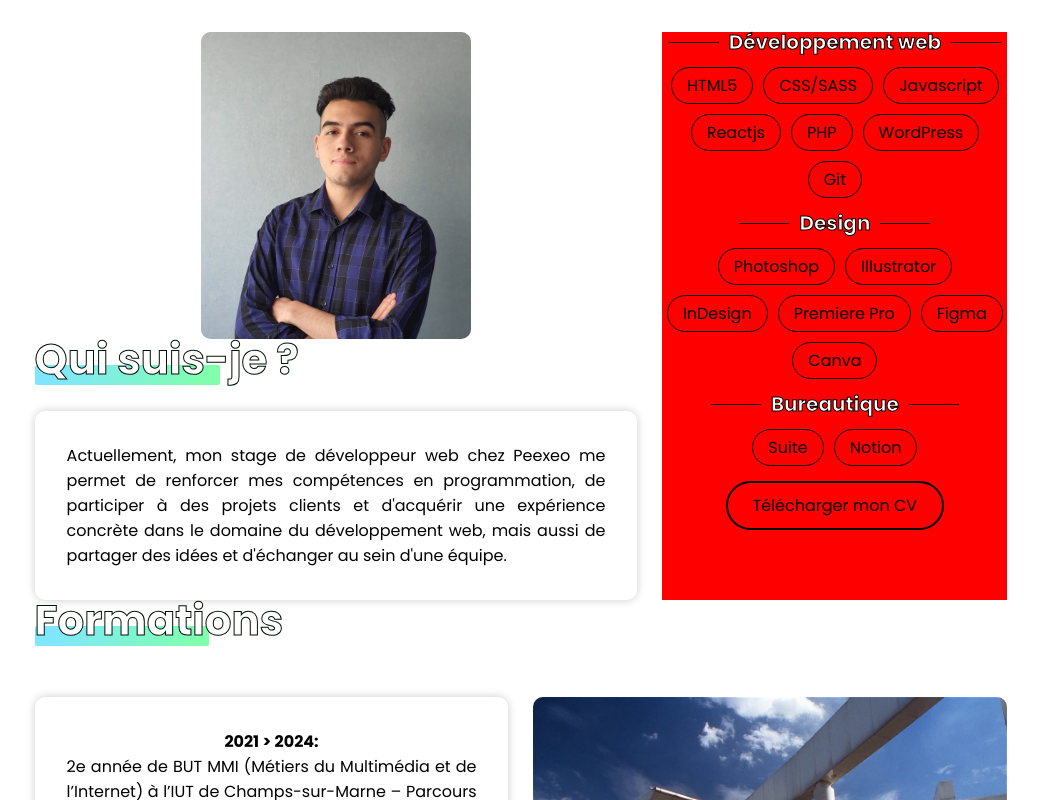
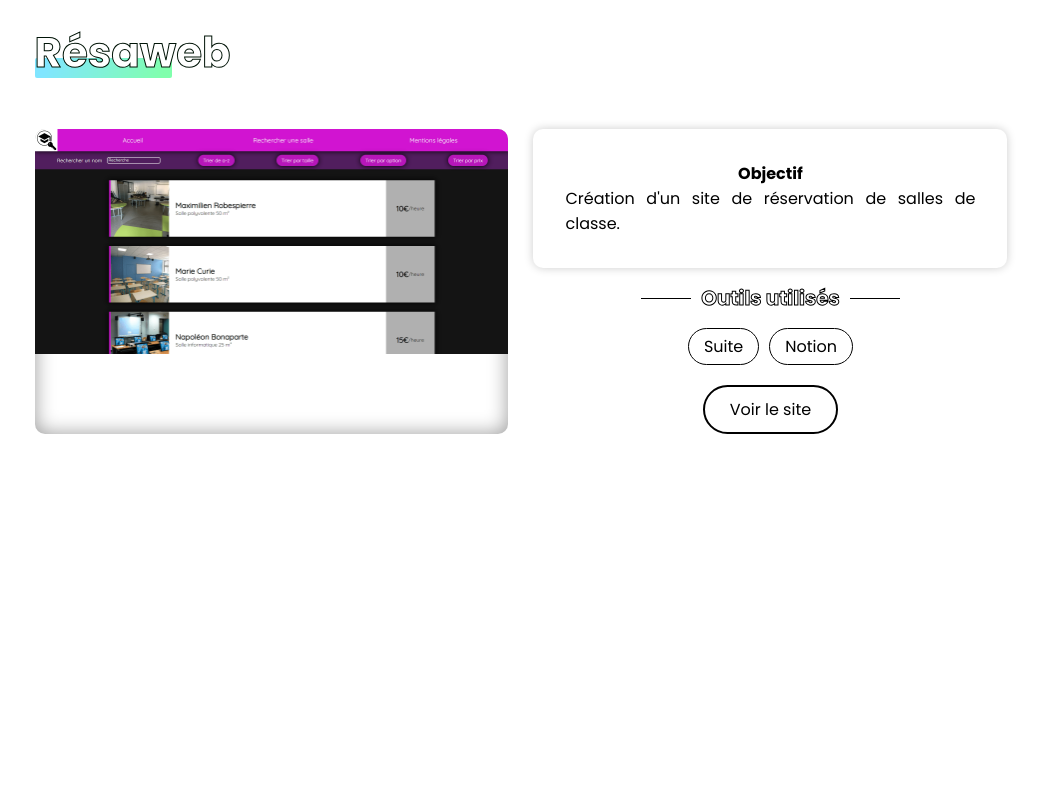
Before and after one commit to LilianFanilo/Portfolio-2023-Vitejs-React, a React (Vite) app: page /resaweb in a window 1280 px wide. Shown: the top 800 px of the page, without its empty margins (119-1160 px from the left). Built offline with nearby package versions, Linux system fonts and the light colour scheme.

Commit message:
Upd add SingleProjects

```diff
--- a/src/App.jsx
+++ b/src/App.jsx
@@ -1,10 +1,23 @@
 import './App.css'
+import { RouterProvider, createBrowserRouter } from 'react-router-dom'
 import Home from './screens/Home'
+import Resaweb from './screens/Resaweb'
+
+const router = createBrowserRouter([
+  {
+    path : '/',
+    element : <Home/>
+  },
+  {
+    path : '/resaweb',
+    element : <Resaweb/>
+  },
+])
 
 function App() {
   return (
     <>
-      <Home/>
+      <RouterProvider router={router}/>
     </>
   )
 }
--- a/src/components/cardSkillList/CardSkill.jsx
+++ b/src/components/cardSkillList/CardSkill.jsx
@@ -3,7 +3,7 @@ import s from './CardSkill.module.scss'
 const CardSkill = (props) => {
     return (
         <li className={s.CardSkill}>
-            <a href="">
+            <a href={props.url} >
                 <h3>
                     {props.children}
                 </h3>
--- a/src/components/cardSkillList/CardSkillList.jsx
+++ b/src/components/cardSkillList/CardSkillList.jsx
@@ -5,7 +5,7 @@ const CardSkillList = () => {
     return (
         <ul className={s.CardSkillList}>
             <CardSkill>Site MMI</CardSkill>
-            <CardSkill>Résaweb</CardSkill>
+            <CardSkill url='/resaweb' >Résaweb</CardSkill>
             <CardSkill>Yonnha</CardSkill>
             <CardSkill>DataViz</CardSkill>
             <CardSkill>Vovinam</CardSkill>
--- a/src/components/sections/SectionPage.jsx
+++ b/src/components/sections/SectionPage.jsx
@@ -1,4 +1,6 @@
 import s from './SectionPage.module.scss'
+import gsap from 'gsap'
+
 
 const SectionPage = (props) => {
 
@@ -6,7 +8,7 @@ const SectionPage = (props) => {
         flexDirection : props.style
     }
     return (
-      <section id='box' className={s.SectionPage} style={SectionStyle}>
+      <section className={s.SectionPage} style={SectionStyle}>
         {props.children}
       </section>
     );
--- a/src/components/skillTable/SkillTable.jsx
+++ b/src/components/skillTable/SkillTable.jsx
@@ -3,10 +3,15 @@ import DesignBubble from "./skillBubbleLists/DesignBubble"
 import DevBubble from "./skillBubbleLists/DevBubble"
 import OfficeBubble from "./skillBubbleLists/OfficeBubble"
 import s from "./SkillTable.module.scss"
+import gsap from "gsap"
+import ScrollTrigger from "gsap/dist/ScrollTrigger"
+gsap.registerPlugin(ScrollTrigger);
+
 
 const SkillTable = () => {
+
     return (
-        <div className={s.SkillTable}>
+        <div className={s.SkillTable} >
             <DevBubble/>
             <DesignBubble/>
             <OfficeBubble/>
--- a/src/components/textZone/TextZone.jsx
+++ b/src/components/textZone/TextZone.jsx
@@ -1,9 +1,25 @@
+import { useRef } from "react"
 import s from "./TextZone.module.scss"
+import { useLayoutEffect } from "react"
+import gsap from 'gsap'
 
 const TextZone = (props) => {
+
+    const app = useRef()
+    useLayoutEffect(() => {
+        let ctx = gsap.context(() => {
+            gsap.from("#box",{
+                opacity : 0,
+                duration : 2
+            })
+        }, app)
+
+        return () => ctx.revert();
+    },[])
+
     return (
-        <div className={s.TextZone}>
-            <strong>{props.title}</strong>
+        <div ref={app} className={s.TextZone}>
+            <strong id="box">{props.title}</strong>
             <p>
             {props.children}
             </p>
--- /dev/null
+++ b/src/screens/Resaweb.jsx
@@ -0,0 +1,41 @@
+import Button from "../components/button/Button"
+import ImgBlock from "../components/imgBlock/ImgBlock"
+import SectionTitle from "../components/sectionTitle/SectionTitle"
+import SectionPage from "../components/sections/SectionPage"
+import SkillBubble from "../components/skillTable/skillBubbleLists/SkillBubble"
+import SkillTitle from "../components/skillTable/skillTitle/SkillTitle"
+import TextZone from "../components/textZone/TextZone"
+import s from './SingleProject.module.scss'
+
+const Resaweb = () => {
+    const projectSkills = [
+        "Suite",
+        "Notion"
+    ]
+
+    const projectList = projectSkills.map((projectSkill) =>
+        <SkillBubble>{projectSkill}</SkillBubble>
+    );
+    return (
+        <SectionPage style="column">
+            <SectionTitle>Résaweb</SectionTitle>
+            <div className={s.SingleProject}>
+                <div>
+                    <ImgBlock imgHeight="100%" imgURL='./images/projects/resaweb_img.PNG'/>
+                </div>
+                <div>
+                    <TextZone title="Objectif">
+                        Création d'un site de réservation de salles de classe.
+                    </TextZone>
+                    <div className={s.SingleProjectList}>
+                        <SkillTitle>Outils utilisés</SkillTitle>
+                        <ul>{projectList}</ul>
+                    </div>
+                    <Button>Voir le site</Button>
+                </div>
+            </div>
+        </SectionPage>
+    )
+}
+
+export default Resaweb
--- /dev/null
+++ b/src/screens/SingleProject.module.scss
@@ -0,0 +1,33 @@
+.SingleProject{
+    display: grid;
+    grid-template-columns: repeat(2,1fr);
+    gap: 25px;
+
+    & > div:nth-child(1) {
+        grid-column: 1/2;
+    }
+
+    & > div:nth-child(2) {
+        grid-column: 2/3;
+        display: flex;
+        flex-direction: column;
+        gap: 20px;
+
+        .SingleProjectList {
+            display: flex;
+            flex-direction: column;
+            gap: 20px;
+
+            ul {
+                display: flex;
+                justify-content: center;
+                gap: 10px;
+            }
+        }
+    }
+
+    @media (max-width: 768px) {
+        display: flex;
+        flex-direction: column;
+    }
+}
```
Also changed, not shown: src/screens/DaftPunk.jsx (added), src/screens/Dataviz.jsx (added), src/screens/Vovinam.jsx (added).
